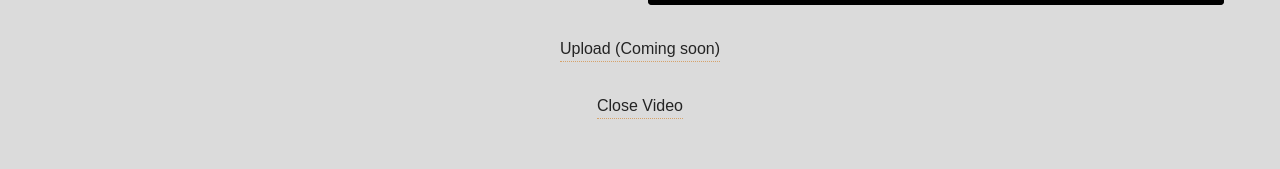
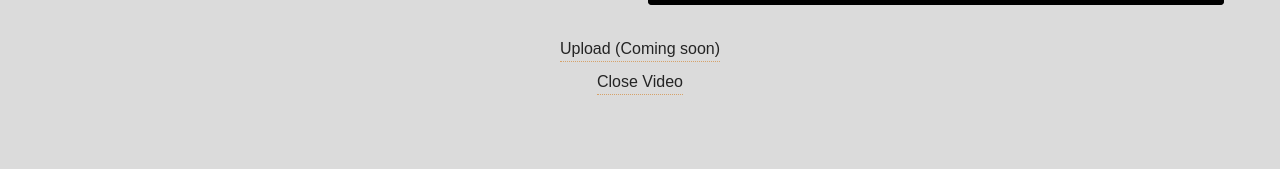
Before and after one commit to Existenziell/christof.digital, a Next.js app: page /recording in a window 1280 px wide. Both pictures are taken after a click on the button "Open Video". Shown: the part 583-752 px from the top of the page. Built offline with nearby package versions, Linux system fonts and the light colour scheme; no server answers; a web font is replaced by a local one.

Commit message:
Update recording.js

```diff
--- a/pages/recording.js
+++ b/pages/recording.js
@@ -99,7 +99,7 @@ const Recording = () => {
             </div>
           </div>
           <button disabled className='link mt-8'>Upload (Coming soon)</button>
-          <button onClick={closeVideo} className='link mt-8'>Close Video</button>
+          <button onClick={closeVideo} className='link mt-2'>Close Video</button>
         </>
         :
         <button onClick={openVideo} className='button-sm mt-8'>Open Video</button>
```
